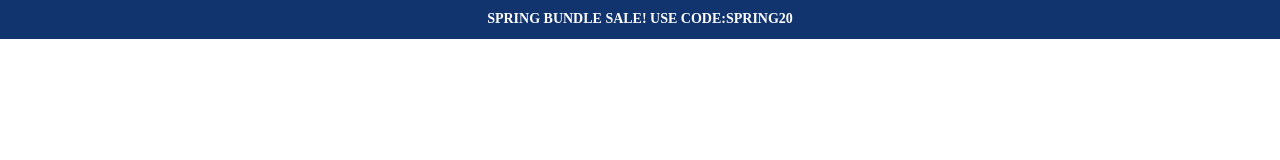
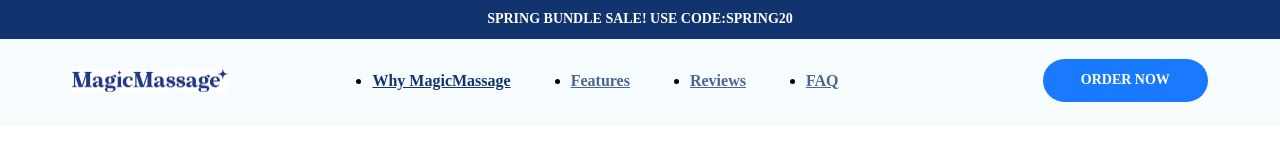
Before and after one commit to bekasturua/job-task, a plain HTML site: page index.html in a window 1280 px wide. Drawn offline with Linux system fonts and the light colour scheme.

Commit message:
add header

```diff
--- a/index.html
+++ b/index.html
@@ -11,5 +11,27 @@
     <div class="discount-header">
       <p>SPRING BUNDLE SALE! USE CODE:SPRING20</p>
     </div>
+    <div class="header">
+      <div class="logo">
+        <img src="./imgs/logo.jpg" alt="" />
+      </div>
+      <ul class="links">
+        <li>
+          <a class="active" href="/">Why MagicMassage</a>
+        </li>
+        <li>
+          <a href="/">Features</a>
+        </li>
+        <li>
+          <a href="/">Reviews</a>
+        </li>
+        <li>
+          <a href="/">FAQ</a>
+        </li>
+      </ul>
+      <div class="home-btn order-btn">
+        <p>ORDER NOW</p>
+      </div>
+    </div>
   </body>
 </html>
--- a/styles/components/header.css
+++ b/styles/components/header.css
@@ -9,3 +9,54 @@
     font-size: 14px;
     line-height: 30px;
 }
+
+.logo {
+    cursor: pointer;
+    display: flex;
+    align-items: center;
+}
+.logo img {
+    width: 156px;
+    height: 23.47px;
+}
+
+.header {
+    background-color: rgba(245, 253, 255, 0.8);
+    box-shadow: 0px 2px 4px rgba(0, 0, 0, 0.06);
+    backdrop-filter: blur(14px);
+    display: flex;
+    justify-content: space-around;
+    padding-top: 20px;
+    padding-bottom: 20px;
+}
+
+.links {
+    display: flex;
+    flex-direction: row;
+    align-items: center;
+}
+
+.links li {
+    margin-right: 60px;
+}
+
+.links li a {
+    color: var(--blue);
+    opacity: 0.75;
+    font-family: "Mont";
+    font-style: normal;
+    font-weight: 600;
+}
+
+.links li a.active {
+    font-weight: 700;
+    opacity: 1;
+}
+
+.order-btn {
+    cursor: pointer;
+    padding: 11px 0 13px;
+    font-size: 14px;
+    line-height: 19px;
+    width: 165px;
+}
--- a/styles/home.css
+++ b/styles/home.css
@@ -10,3 +10,13 @@
     --blue: #11346f;
     --black: #000;
 }
+
+.home-btn {
+    color: var(--white);
+    background-color: var(--light-blue);
+    border-radius: 60px;
+    font-family: "Mont";
+    font-style: normal;
+    font-weight: 800;
+    text-align: center;
+}
```
Also changed, not shown: imgs/logo.jpg (added).
